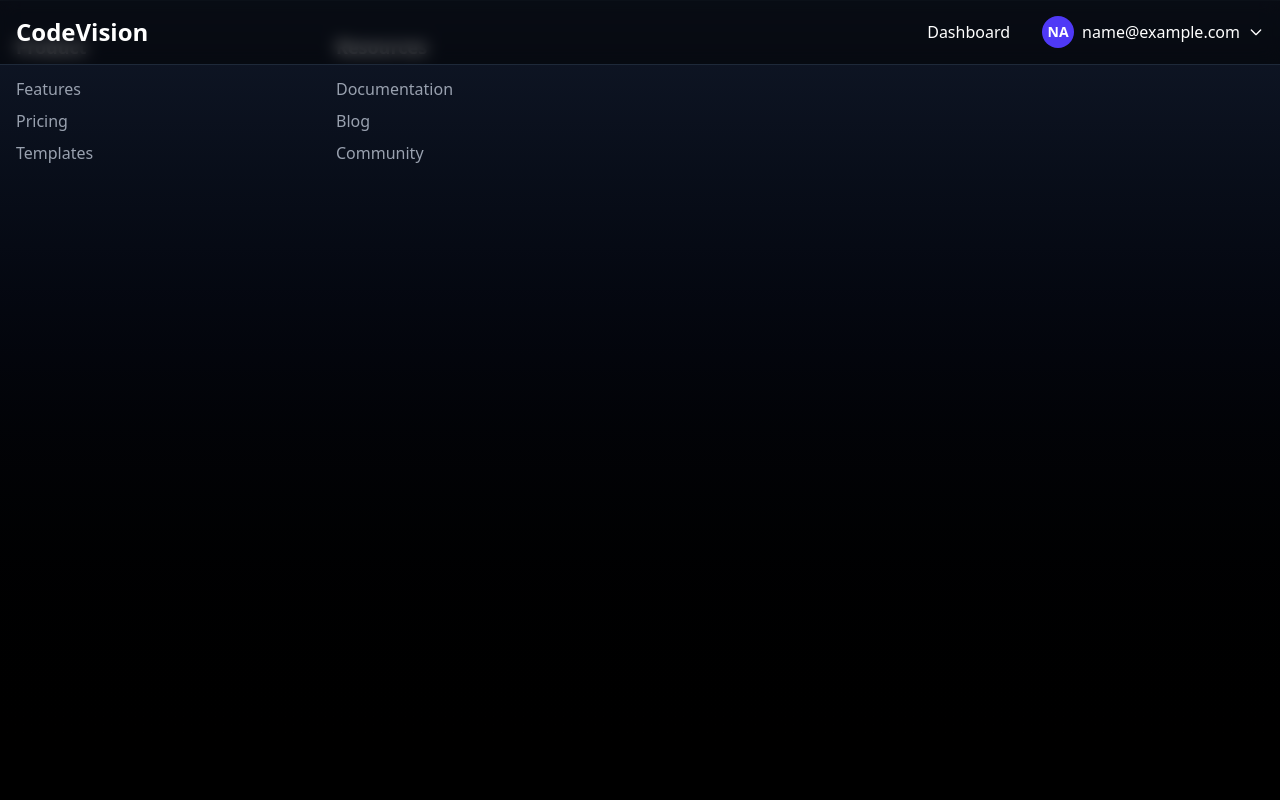
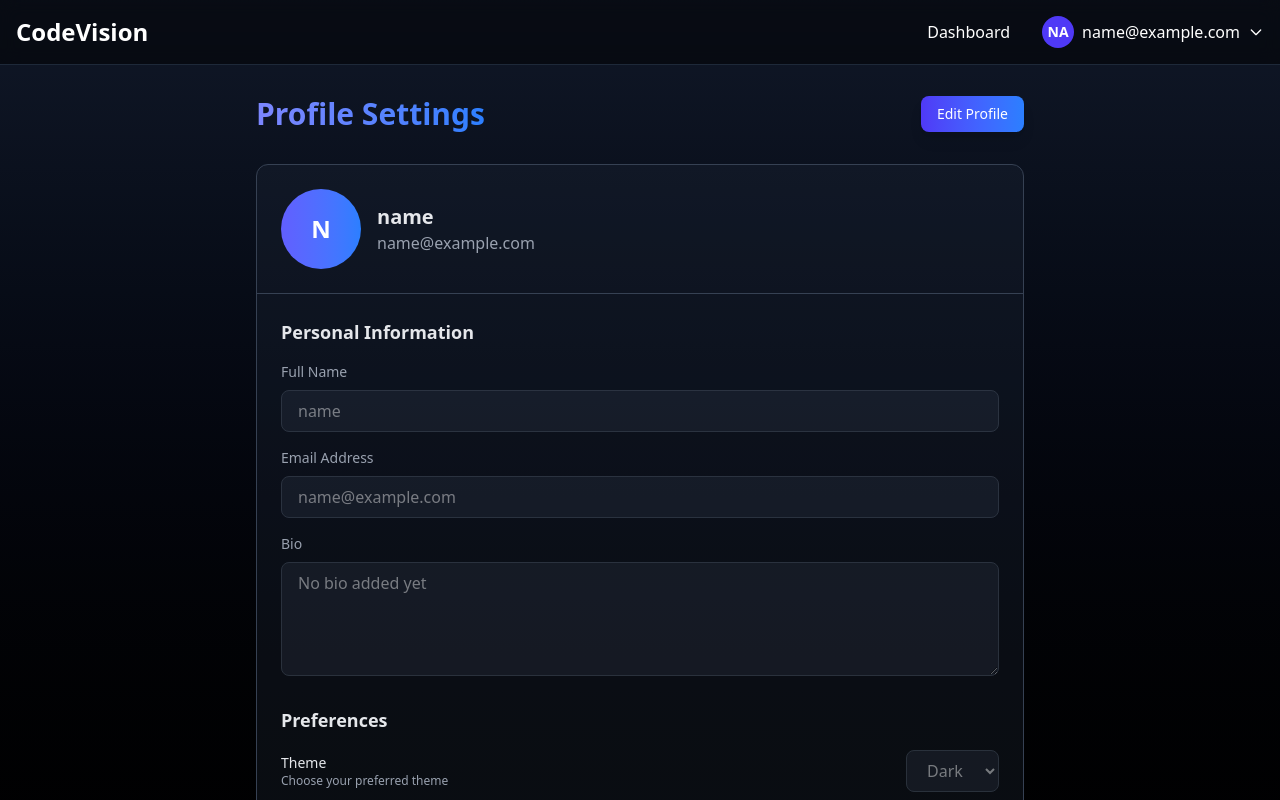
Before and after one commit to SankalpBadoni/CodeVision, a React (Vite) app in the folder client/: page /profile in a window 1280 px wide. Shown: the top 800 px of the page. Built offline with nearby package versions, Linux system fonts and the light colour scheme; sample sign-in values are in the browser's storage.

Commit message:
profile page init

```diff
--- a/client/src/App.jsx
+++ b/client/src/App.jsx
@@ -9,6 +9,7 @@ import SignupPage from './routes/SignUp'
 import { Provider } from 'react-redux'
 import { store } from './redux/store'
 import ProtectedRoute from './components/layout/ProtectedRoute'
+import Profile from './routes/Profile'
 const Layout = ({ children }) => {
   const location = useLocation()
   const isGeneratorPage = location.pathname === '/generator'
@@ -39,6 +40,11 @@ function App() {
             } />
             <Route path="/login" element={<LoginPage />} />
           <Route path="/signup" element={<SignupPage />} />
+          <Route path="/profile" element={
+            <ProtectedRoute>
+              <Profile />
+            </ProtectedRoute>
+          } />
           </Routes>
         </Layout>
       </Router>
--- /dev/null
+++ b/client/src/routes/Profile.jsx
@@ -0,0 +1,202 @@
+import { useState, useEffect } from 'react';
+import { useSelector } from 'react-redux';
+import { useNavigate } from 'react-router-dom';
+
+const Profile = () => {
+  const { userEmail, username, isLoggedIn } = useSelector((state) => state.auth);
+  console.log('User data:', { userEmail, username });
+  const navigate = useNavigate();
+  const [isEditing, setIsEditing] = useState(false);
+
+  const [formData, setFormData] = useState({
+    name: '',
+    email: '',
+    bio: 'No bio added yet',
+    theme: 'dark',
+    notifications: true
+  });
+
+  // Protect route
+  if (!isLoggedIn) {
+    navigate('/login');
+    return null;
+  }
+
+  // Update form data when user data changes
+  useEffect(() => {
+    if (userEmail) {
+      setFormData(prevData => ({
+        ...prevData,
+        name: username || userEmail.split('@')[0],
+        email: userEmail
+      }));
+    }
+  }, [userEmail, username]);
+
+  const handleInputChange = (e) => {
+    const { name, value, type, checked } = e.target;
+    setFormData(prev => ({
+      ...prev,
+      [name]: type === 'checkbox' ? checked : value
+    }));
+  };
+
+  const handleSubmit = (e) => {
+    e.preventDefault();
+    // Here you would typically make an API call to update the user profile
+    console.log('Updated profile:', formData);
+    setIsEditing(false);
+  };
+
+  return (
+    <div className="container mx-auto px-4 pt-24 pb-12">
+      <div className="max-w-3xl mx-auto">
+        {/* Header */}
+        <div className="flex items-center justify-between mb-8">
+          <h2 className="text-3xl font-bold bg-gradient-to-r from-indigo-400 to-blue-500 text-transparent bg-clip-text">
+            Profile Settings
+          </h2>
+          <button
+            onClick={() => setIsEditing(!isEditing)}
+            className="px-4 py-2 rounded-lg bg-gradient-to-r from-indigo-600 to-blue-500
+              hover:from-indigo-700 hover:to-blue-600 text-white transition-all duration-300
+              shadow-lg hover:shadow-xl text-sm font-medium"
+          >
+            {isEditing ? 'Cancel' : 'Edit Profile'}
+          </button>
+        </div>
+
+        {/* Profile Content */}
+        <div className="bg-gray-800/30 rounded-xl border border-gray-700 overflow-hidden">
+          {/* Profile Header */}
+          <div className="p-6 border-b border-gray-700">
+            <div className="flex items-center space-x-4">
+              <div className="w-20 h-20 rounded-full bg-gradient-to-r from-indigo-500 to-blue-500 flex items-center justify-center text-2xl font-bold text-white">
+                {formData.name.charAt(0).toUpperCase()}
+              </div>
+              <div>
+                <h3 className="text-xl font-semibold text-gray-200">{formData.name}</h3>
+                <p className="text-gray-400">{formData.email}</p>
+              </div>
+            </div>
+          </div>
+
+          {/* Profile Form */}
+          <form onSubmit={handleSubmit} className="p-6">
+            <div className="space-y-6">
+              {/* Personal Information Section */}
+              <div>
+                <h4 className="text-lg font-semibold text-gray-200 mb-4">Personal Information</h4>
+                <div className="space-y-4">
+                  <div>
+                    <label className="block text-sm font-medium text-gray-400 mb-2">
+                      Full Name
+                    </label>
+                    <input
+                      type="text"
+                      name="name"
+                      value={formData.name}
+                      onChange={handleInputChange}
+                      disabled={!isEditing}
+                      className="w-full px-4 py-2 rounded-lg bg-gray-700/50 border border-gray-600
+                        text-gray-200 focus:outline-none focus:border-indigo-500 disabled:opacity-50"
+                    />
+                  </div>
+                  <div>
+                    <label className="block text-sm font-medium text-gray-400 mb-2">
+                      Email Address
+                    </label>
+                    <input
+                      type="email"
+                      name="email"
+                      value={formData.email}
+                      onChange={handleInputChange}
+                      disabled={!isEditing}
+                      className="w-full px-4 py-2 rounded-lg bg-gray-700/50 border border-gray-600
+                        text-gray-200 focus:outline-none focus:border-indigo-500 disabled:opacity-50"
+                    />
+                  </div>
+                  <div>
+                    <label className="block text-sm font-medium text-gray-400 mb-2">
+                      Bio
+                    </label>
+                    <textarea
+                      name="bio"
+                      value={formData.bio}
+                      onChange={handleInputChange}
+                      disabled={!isEditing}
+                      rows="4"
+                      className="w-full px-4 py-2 rounded-lg bg-gray-700/50 border border-gray-600
+                        text-gray-200 focus:outline-none focus:border-indigo-500 disabled:opacity-50"
+                    />
+                  </div>
+                </div>
+              </div>
+
+
+              <div>
+                <h4 className="text-lg font-semibold text-gray-200 mb-4">Preferences</h4>
+                <div className="space-y-4">
+                  <div className="flex items-center justify-between">
+                    <div>
+                      <h5 className="text-sm font-medium text-gray-200">Theme</h5>
+                      <p className="text-xs text-gray-400">Choose your preferred theme</p>
+                    </div>
+                    <select
+                      name="theme"
+                      value={formData.theme}
+                      onChange={handleInputChange}
+                      disabled={!isEditing}
+                      className="px-4 py-2 rounded-lg bg-gray-700/50 border border-gray-600
+                        text-gray-200 focus:outline-none focus:border-indigo-500 disabled:opacity-50"
+                    >
+                      <option value="dark">Dark</option>
+                      <option value="light">Light</option>
+                    </select>
+                  </div>
+                  <div className="flex items-center justify-between">
+                    <div>
+                      <h5 className="text-sm font-medium text-gray-200">Notifications</h5>
+                      <p className="text-xs text-gray-400">Receive email notifications</p>
+                    </div>
+                    <label className="relative inline-flex items-center cursor-pointer">
+                      <input
+                        type="checkbox"
+                        name="notifications"
+                        checked={formData.notifications}
+                        onChange={handleInputChange}
+                        disabled={!isEditing}
+                        className="sr-only peer"
+                      />
+                      <div className="w-11 h-6 bg-gray-700 peer-focus:outline-none rounded-full peer
+                        peer-checked:after:translate-x-full peer-checked:after:border-white
+                        after:content-[''] after:absolute after:top-[2px] after:left-[2px]
+                        after:bg-white after:border-gray-300 after:border after:rounded-full
+                        after:h-5 after:w-5 after:transition-all peer-checked:bg-indigo-600"></div>
+                    </label>
+                  </div>
+                </div>
+              </div>
+
+
+              {isEditing && (
+                <div className="pt-4">
+                  <button
+                    type="submit"
+                    className="w-full px-4 py-2 rounded-lg bg-gradient-to-r from-indigo-600 to-blue-500
+                      hover:from-indigo-700 hover:to-blue-600 text-white transition-all duration-300
+                      shadow-lg hover:shadow-xl text-sm font-medium"
+                  >
+                    Save Changes
+                  </button>
+                </div>
+              )}
+            </div>
+          </form>
+        </div>
+      </div>
+    </div>
+  );
+};
+
+export default Profile;
```
